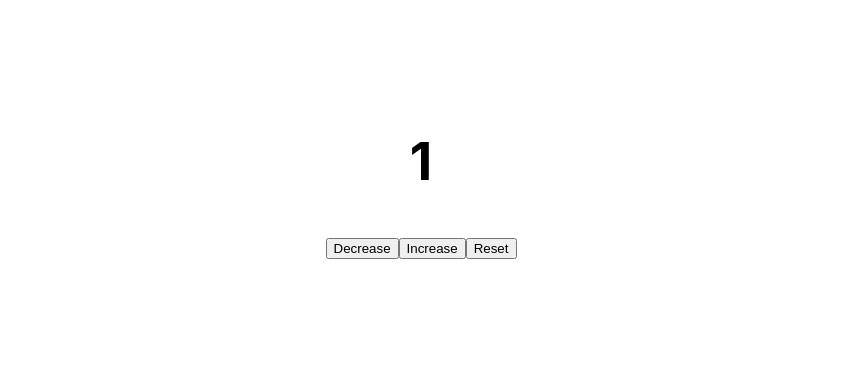
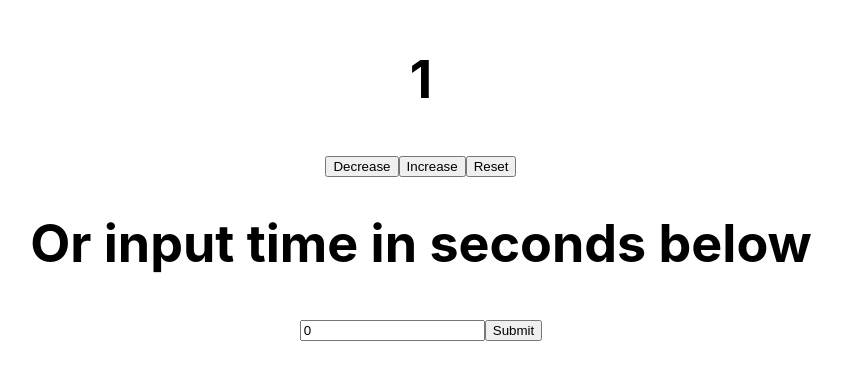
Before and after one commit to Macm91/FullCalendarPractice, a React (Create React App) app: page /timer in a window 1280 px wide. Shown: the part 223-602 px from the top of the page, without its empty margins (219-1061 px from the left). Built offline with nearby package versions, Linux system fonts and the light colour scheme.

Commit message:
Got the input and submit button functions to work, but the state immediately changes back to 1.

```diff
--- a/src/features/Timer/Timer.jsx
+++ b/src/features/Timer/Timer.jsx
@@ -1,12 +1,14 @@
 import { store } from "../../app/store";
 import React from "react";
 import { useSelector, useDispatch } from "react-redux";
-import { increment, decrement, reset } from "./timerSlice";
+import { increment, decrement, reset, inputSeconds } from "./timerSlice";
 import "./Timer.css"
+import { useState } from "react";
 
 export function Timer(){
     const dispatch = useDispatch();
     const count = useSelector((state) => state.timer.value)
+    const [seconds, setSeconds] = useState (0)
 
     function handleDecrement(){
         dispatch(decrement());
@@ -18,6 +20,10 @@ export function Timer(){
 
     function handleReset(){
         dispatch(reset());
+    }
+
+    function secondsSet(){
+        dispatch(inputSeconds(seconds))
     }
 
 return(
@@ -37,6 +43,13 @@ return(
             </button>
         </span>
 
+        <h1> Or input time in seconds below</h1>
+
+        {/* <form onSubmit={(event) => secondsSet(event)}> */}
+        <form onSubmit={(event) => secondsSet(event)}>
+        <input type="number" value={seconds} onChange={(e) => setSeconds(e.target.value)}/>
+        <input type="submit" value="Submit"></input>
+        </form>
     </div>
 )
 }
--- a/src/features/Timer/timerSlice.jsx
+++ b/src/features/Timer/timerSlice.jsx
@@ -1,4 +1,5 @@
 import { createSlice } from "@reduxjs/toolkit";
+import { act } from "react-dom/test-utils";
 
 const initialState = {
    value: 1,
@@ -22,12 +23,13 @@ export const timerSlice = createSlice({
             if (state.value !== 0){
                 state.value = 0
             }
-            //currently immediately resets to zero. I want it to show the
-            //numbers as it decreases
         },
+        inputSeconds(state, action){
+            state.value = action.payload;
+        }
     }
 })
 
-export const {decrement, increment, reset} = timerSlice.actions;
+export const {decrement, increment, reset, inputSeconds} = timerSlice.actions;
 
 export default timerSlice.reducer;
```
